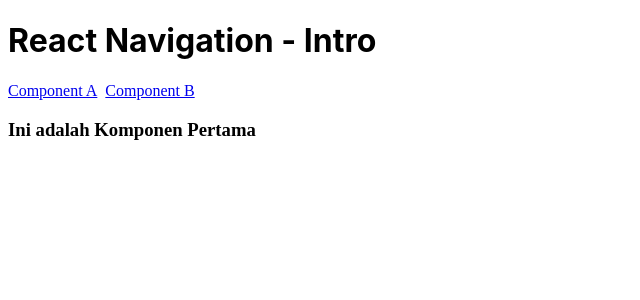
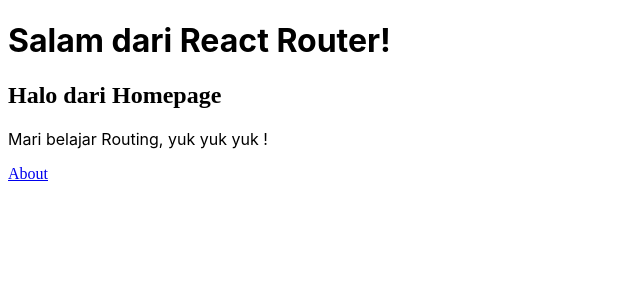
Before and after one commit to abuabdirohman4/react-digitalent, a React (Create React App) app in the folder 09-react-router/: page / in a window 1280 px wide. Shown: the top 300 px of the page, without its empty margins (0-640 px from the left). Built offline with nearby package versions, Linux system fonts and the light colour scheme.

Commit message:
Day 9 - React Nagivation - 02. How To Router

```diff
--- a/09-react-router/package.json
+++ b/09-react-router/package.json
@@ -8,6 +8,7 @@
     "@testing-library/user-event": "^13.5.0",
     "react": "^18.2.0",
     "react-dom": "^18.2.0",
+    "react-router-dom": "^6.3.0",
     "react-scripts": "5.0.1",
     "web-vitals": "^2.1.4"
   },
--- a/09-react-router/src/App.js
+++ b/09-react-router/src/App.js
@@ -1,44 +1,57 @@
-import React, { useState } from 'react';
-import './style.css';
-
-// Import Component
-import FirstComponent from './components/FirstComponent.jsx';
-import SecondComponent from './components/SecondComponent.jsx';
+import React from "react";
+import "./style.css";
+// Perhatikan di sini kita import Routes, Route, Link
+// Routes = Seluruh Rute yang bisa didefinisikan
+// Route = satuan rute yang didefinisikan
+//    (ketika pathnya ke mana, akan memanggil component apa)
+// Link = anggap seperti anchor (<a></a>), namun untuk Router
+import { Routes, Route, Link } from "react-router-dom";
 
 export default function App() {
-  // position bila 'A' = Component FirstComponent
-  // position bila 'B' = Component SecondComponent
-
-  // by default di sini kita menggunakan Component Pertama
-  const [position, setPosition] = useState('A');
-
-  // Di sini kita membuat sebuah fungsi yang menerima event dan
-  // posisi yang ingin dituju
-  const linkOnClickHandler = (event, pos) => {
-    console.log(event);
-    event.preventDefault();
-    setPosition(pos);
-  };
-
   return (
-    <div>
-      <h1>React Navigation - Intro</h1>
-      {/* Link */}
-      <span style={{ display: 'flex', gap: '0.5em' }}>
-        {/*
-          Perhatikan di sini kita menggunakan function sendiri di dalam
-          onClick agar bisa melempar data yang diinginkan 'A' / 'B'
-         */}
-        <a href="#" onClick={(event) => linkOnClickHandler(event, 'A')}>
-          Component A
-        </a>
-        <a href="#" onClick={(event) => linkOnClickHandler(event, 'B')}>
-          Component B
-        </a>
-      </span>
-
-      {/* Conditional Rendering */}
-      {position === 'A' ? <FirstComponent /> : <SecondComponent />}
+    <div className="App">
+      <h1>Salam dari React Router!</h1>
+      {/* Definisikan Routes di sini */}
+      <Routes>
+        {/* Di sini kita mendefinisikan path / akan memanggil Component Home */}
+        <Route path="/" element={<Home />} />
+        {/* Di sini kita mendefinisikan path /about akan memanggil Component About */}
+        <Route path="about" element={<About />} />
+      </Routes>
     </div>
   );
 }
+
+// Sangat tidak disarankan membuat multi component di App.js
+// Hanya untuk pembelajaran belaka yah !
+function Home() {
+  return (
+    <>
+      <main>
+        <h2>Halo dari Homepage</h2>
+        <p>Mari belajar Routing, yuk yuk yuk !</p>
+      </main>
+      <nav>
+        {/* Ini adalah anchor nya untuk Route */}
+        <Link to="/about">About</Link>
+      </nav>
+    </>
+  );
+}
+
+// Sangat tidak disarankan membuat multi component di App.js
+// Hanya untuk pembelajaran belaka yah !
+function About() {
+  return (
+    <>
+      <main>
+        <h2>Siapakah pembuat halaman ini?</h2>
+        <p>Duh, ga usah diragukan lagi, orang ga jelas !</p>
+      </main>
+      <nav>
+        {/* Ini adalah anchor nya untuk Route */}
+        <Link to="/">Home</Link>
+      </nav>
+    </>
+  );
+}
--- a/09-react-router/src/index.js
+++ b/09-react-router/src/index.js
@@ -1,12 +1,16 @@
 import React, { StrictMode } from "react";
 import ReactDOM from "react-dom/client";
-
+// Import BrowserRouter untuk bisa menggunakan router
+import { BrowserRouter } from "react-router-dom";
 import App from "./App";
 
 const root = ReactDOM.createRoot(document.getElementById("root"));
 
 root.render(
   <StrictMode>
-    <App />
+    {/* Gunakan BrowserRouter di sini */}
+    <BrowserRouter>
+      <App />
+    </BrowserRouter>
   </StrictMode>
 );
```
Also changed, not shown: 1 other file (tests, documents, lock files or other folders).
